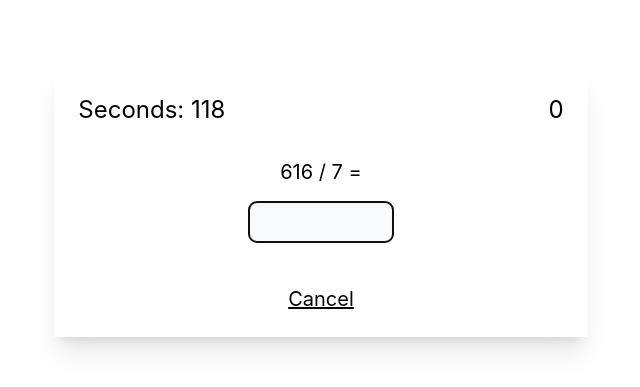
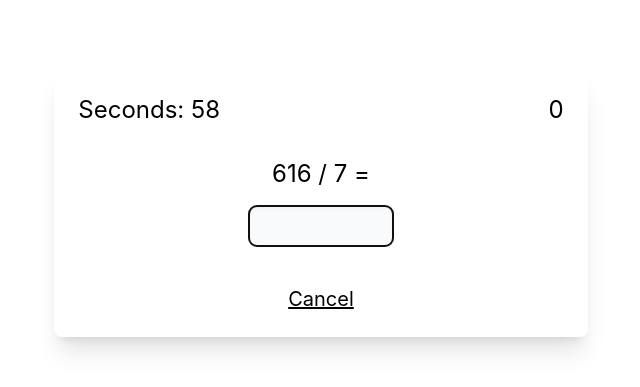
Before and after one commit to unknown/arithmetic, a Next.js app: page / in a window 1280 px wide. Both pictures are taken after a click on the button "Start". Shown: the part 130-517 px from the top of the page, without its empty margins (319-959 px from the left). Built offline with nearby package versions, Linux system fonts and the light colour scheme.

Commit message:
Refactor panels to individual components

```diff
--- /dev/null
+++ b/src/components/EndPanel.tsx
@@ -0,0 +1,30 @@
+interface EndPanelProps {
+  onStart: React.MouseEventHandler<HTMLButtonElement>;
+  score: number;
+}
+
+const EndPanel = ({ onStart, score }: EndPanelProps) => {
+  return (
+    <div className="h-screen flex flex-col items-center justify-start">
+      <div className="sm:basis-1/6 lg:basis-1/4" />
+      <div className="basis-1/3 flex flex-col w-full md:w-2/3 lg:w-5/12 p-6 md:shadow-xl rounded-lg">
+        <div className="flex items-center justify-between">
+          <h1 className="text-2xl font-bold">Arithmetic</h1>
+        </div>
+        <div className="flex flex-col h-full items-center">
+          <div className="py-4" />
+          <p className="text-2xl">Score: {score}</p>
+          <div className="py-4" />
+          <button
+            onClick={onStart}
+            className="mt-auto text-xl underline decoration-2"
+          >
+            Try again
+          </button>
+        </div>
+      </div>
+    </div>
+  );
+};
+
+export default EndPanel;
--- /dev/null
+++ b/src/components/HomePanel.tsx
@@ -0,0 +1,32 @@
+interface HomePanelProps {
+  onStart: React.MouseEventHandler<HTMLButtonElement>;
+}
+
+const HomePanel = ({ onStart }: HomePanelProps) => {
+  return (
+    <div className="h-screen flex flex-col items-center justify-start">
+      <div className="sm:basis-1/6 lg:basis-1/4" />
+      <div className="basis-1/3 flex flex-col w-full md:w-2/3 lg:w-5/12 p-6 md:shadow-xl rounded-lg">
+        <div className="flex items-center justify-between">
+          <h1 className="text-2xl font-bold">Arithmetic</h1>
+        </div>
+        <div className="flex flex-col h-full items-center">
+          <div className="py-4" />
+          <p className="text-xl">
+            Practice your arithmetic skills by solving as many problems as
+            possible in a fast-paced drill.
+          </p>
+          <div className="py-4" />
+          <button
+            onClick={onStart}
+            className="mt-auto text-xl underline decoration-2"
+          >
+            Start
+          </button>
+        </div>
+      </div>
+    </div>
+  );
+};
+
+export default HomePanel;
--- /dev/null
+++ b/src/components/ProblemPanel.tsx
@@ -0,0 +1,56 @@
+import { useState } from "react";
+import { Problem } from "../pages";
+
+interface ProblemPanelProps {
+  onCancel: React.MouseEventHandler<HTMLButtonElement>;
+  handleChange: React.ChangeEventHandler<HTMLInputElement>;
+  seconds: number;
+  score: number;
+  problem: Problem;
+  value: string;
+}
+
+const ProblemPanel = ({
+  onCancel,
+  handleChange,
+  seconds,
+  score,
+  problem,
+  value,
+}: ProblemPanelProps) => {
+  return (
+    <div className="h-screen flex flex-col items-center justify-start">
+      <div className="sm:basis-1/6 lg:basis-1/4" />
+      <div className="basis-1/3 flex flex-col w-full md:w-2/3 lg:w-5/12 p-6 md:shadow-xl rounded-lg">
+        <div className="flex items-center justify-between">
+          <h1 className="text-2xl">Seconds: {seconds}</h1>
+          <p className="text-2xl">{score}</p>
+        </div>
+        <div className="flex flex-col h-full items-center">
+          <div className="py-4" />
+          <p className="text-2xl">
+            {problem?.a} {problem?.operation} {problem?.b} =
+          </p>
+          <div className="py-2" />
+          <input
+            onChange={handleChange}
+            value={value}
+            type="text"
+            className="h-10 w-36 rounded-lg bg-gray-50 text-2xl shadow-inner"
+            name="arithmetic-input"
+            autoFocus
+          />
+          <div className="py-4" />
+          <button
+            onClick={onCancel}
+            className="mt-auto text-xl underline decoration-2"
+          >
+            Cancel
+          </button>
+        </div>
+      </div>
+    </div>
+  );
+};
+
+export default ProblemPanel;
--- a/src/pages/index.tsx
+++ b/src/pages/index.tsx
@@ -1,8 +1,10 @@
 import type { NextPage } from "next";
 import Head from "next/head";
 import { useEffect, useState } from "react";
+import EndPanel from "../components/EndPanel";
+import HomePanel from "../components/HomePanel";
+import ProblemPanel from "../components/ProblemPanel";
 
-const Home: NextPage = () => {
 interface ArithmeticSettings {
   seconds: number;
   additionEnabled: boolean;
@@ -15,7 +17,7 @@ const Home: NextPage = () => {
   divisionEnabled: boolean;
 }
 
-  interface Problem {
+export interface Problem {
   a: number;
   b: number;
   solution: number;
@@ -24,8 +26,9 @@ const Home: NextPage = () => {
 
 type ProblemScreen = "Home" | "Problem" | "End";
 
+const Home: NextPage = () => {
   const [settings, setSettings] = useState<ArithmeticSettings>({
-    seconds: 120,
+    seconds: 60,
     additionEnabled: true,
     addendRange1: [2, 100],
     addendRange2: [2, 100],
@@ -75,7 +78,7 @@ const Home: NextPage = () => {
 
   const [problem, setProblem] = useState<Problem>(generateProblem());
   const [screen, setScreen] = useState<ProblemScreen>("Home");
-  const [correct, setCorrect] = useState(0);
+  const [score, setScore] = useState(0);
   const [seconds, setSeconds] = useState(settings.seconds);
   const [value, setValue] = useState("");
 
@@ -96,7 +99,7 @@ const Home: NextPage = () => {
   const onStart = () => {
     setProblem(generateProblem());
     setScreen("Problem");
-    setCorrect(0);
+    setScore(0);
     setSeconds(settings.seconds);
   };
 
@@ -104,34 +107,9 @@ const Home: NextPage = () => {
     setScreen("Home");
   };
 
-  const homeLayout = (
-    <>
-      <div className="sm:basis-1/6 lg:basis-1/4" />
-      <div className="basis-1/3 flex flex-col w-full md:w-2/3 lg:w-5/12 p-6 md:shadow-xl">
-        <div className="flex items-center justify-between">
-          <h1 className="text-2xl font-bold">Arithmetic</h1>
-        </div>
-        <div className="flex flex-col h-full items-center">
-          <div className="py-4" />
-          <p className="text-xl">
-            Practice your arithmetic skills by solving as many problems as
-            possible in a fast-paced drill.
-          </p>
-          <div className="py-4" />
-          <button
-            onClick={onStart}
-            className="mt-auto text-xl underline decoration-2"
-          >
-            Start
-          </button>
-        </div>
-      </div>
-    </>
-  );
-
   const handleChange = (event: React.ChangeEvent<HTMLInputElement>) => {
     if (parseInt(event.currentTarget.value) === problem.solution) {
-      setCorrect(correct + 1);
+      setScore(score + 1);
       setProblem(generateProblem());
       setValue("");
     } else {
@@ -139,72 +117,25 @@ const Home: NextPage = () => {
     }
   };
 
-  const problemLayout = (
-    <>
-      <div className="sm:basis-1/6 lg:basis-1/4" />
-      <div className="basis-1/3 flex flex-col w-full md:w-2/3 lg:w-5/12 p-6 md:shadow-xl">
-        <div className="flex items-center justify-between">
-          <h1 className="text-2xl">Seconds: {seconds}</h1>
-          <p className="text-2xl">{correct}</p>
-        </div>
-        <div className="flex flex-col h-full items-center">
-          <div className="py-4" />
-          <p className="text-xl">
-            {problem?.a} {problem?.operation} {problem?.b} =
-          </p>
-          <div className="py-2" />
-          <input
-            onChange={handleChange}
-            value={value}
-            type="text"
-            className="h-10 w-36 rounded-lg bg-gray-50 text-xl shadow-inner"
-            name="arithmetic-input"
-            autoFocus
-          />
-          <div className="py-4" />
-          <button
-            onClick={onCancel}
-            className="mt-auto text-xl underline decoration-2"
-          >
-            Cancel
-          </button>
-        </div>
-      </div>
-    </>
-  );
-
-  const endLayout = (
-    <>
-      <div className="sm:basis-1/6 lg:basis-1/4" />
-      <div className="basis-1/3 flex flex-col w-full md:w-2/3 lg:w-5/12 p-6 md:shadow-xl">
-        <div className="flex items-center justify-between">
-          <h1 className="text-2xl font-bold">Arithmetic</h1>
-        </div>
-        <div className="flex flex-col h-full items-center">
-          <div className="py-4" />
-          <p className="text-xl">Score: {correct}</p>
-          <div className="py-4" />
-          <button
-            onClick={onStart}
-            className="mt-auto text-xl underline decoration-2"
-          >
-            Try again
-          </button>
-        </div>
-      </div>
-    </>
-  );
-
   return (
-    <div className="h-screen flex flex-col items-center justify-start">
+    <div>
       <Head>
         <title>Arithmetic</title>
         <meta name="viewport" content="initial-scale=1.0, width=device-width" />
         <meta name="description" content="A fast-paced arithmetic drill." />
       </Head>
-      {screen === "Home" && homeLayout}
-      {screen === "Problem" && problemLayout}
-      {screen === "End" && endLayout}
+      {screen === "Home" && <HomePanel onStart={onStart} />}
+      {screen === "Problem" && (
+        <ProblemPanel
+          onCancel={onCancel}
+          handleChange={handleChange}
+          seconds={seconds}
+          score={score}
+          problem={problem}
+          value={value}
+        />
+      )}
+      {screen === "End" && <EndPanel onStart={onStart} score={score} />}
     </div>
   );
 };
--- a/src/pages/problem.tsx
+++ /dev/null
@@ -1,14 +0,0 @@
-import { NextPage } from "next";
-
-const Problem: NextPage = () => {
-  return (
-    <div className="h-screen flex flex-col items-center justify-start">
-      <div className="basis-1/4" />
-      <div className="basis-1/3 flex flex-col sm:w-full md:w-2/3 lg:w-5/12 p-6 bg-slate-200">
-        <h1 className="text-3xl font-bold">Arithmetic</h1>
-      </div>
-    </div>
-  );
-};
-
-export default Problem;
```
Lines whose indentation alone changed are shown as unchanged.
